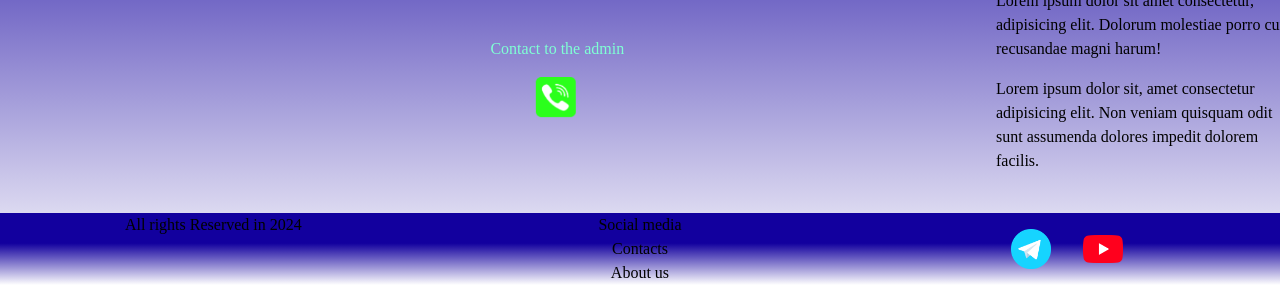
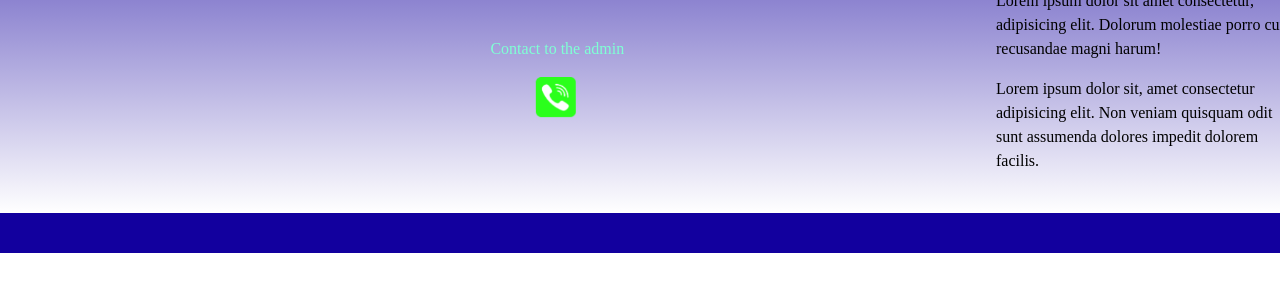
Before and after one commit to TurkebayRamazan/10Bwebsite.github.io, a plain HTML site: page index.html in a window 1280 px wide. Shown: the part 547-832 px from the top of the page. After the commit the page ends 800 px from the top, so only its background shows below. Drawn offline with nearby package versions, Linux system fonts and the light colour scheme; a web font is replaced by a local one.

Commit message:
Update index.html

```diff
--- a/index.html
+++ b/index.html
@@ -196,22 +196,6 @@
     </div>
   </section>
 
-  <footer class="mt-4">
-    <div class="container-fluid">
-      <div class="row">
-        <div class="col-lg-4 col-md-12 text-center footer-text">
-          <p>All rights Reserved in 2024</p>
-        </div>
-        <div class="col-lg-4 col-md-12 text-center footer-text">
-          <a href="#">Social media<br>Contacts<br>About us</a>
-        </div>
-        <div class="col-lg-4 col-md-12 media-links">
-          <a href="#"><img style="width: 40px; margin-inline: 1em;" src="images/tg.png" alt="Telegramm"></a>
-          <a href="#"><img style="width: 40px; margin-inline: 1em;" src="images/yt.png" alt="Youtube"></a>
-        </div>
-      </div>
-    </div>
-  </footer>
 
 
   <script src="https://cdn.jsdelivr.net/npm/bootstrap@5.2.3/dist/js/bootstrap.bundle.min.js"></script>
```
